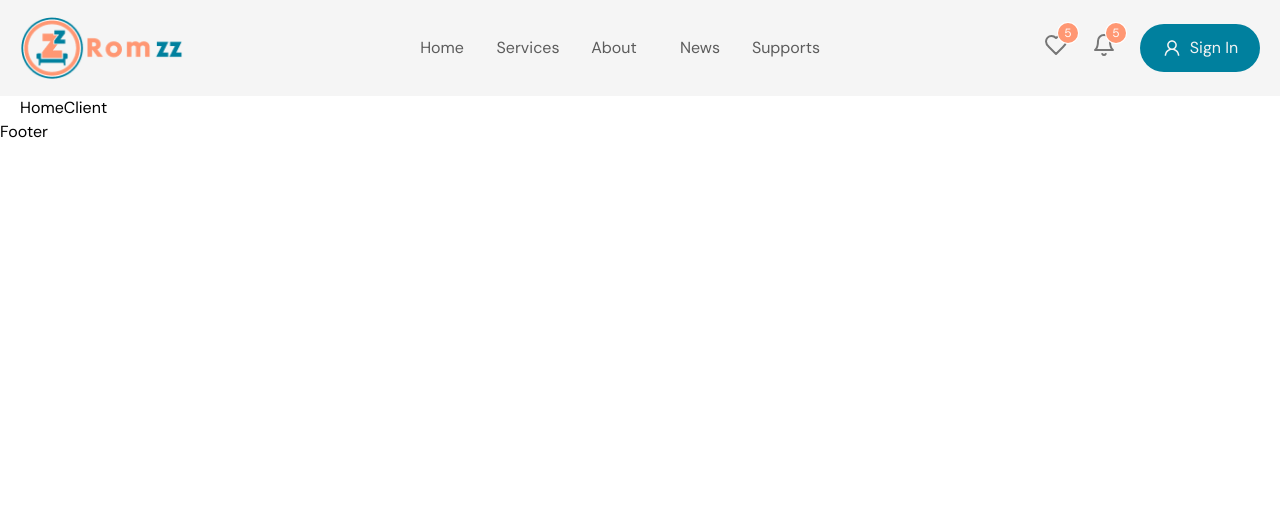
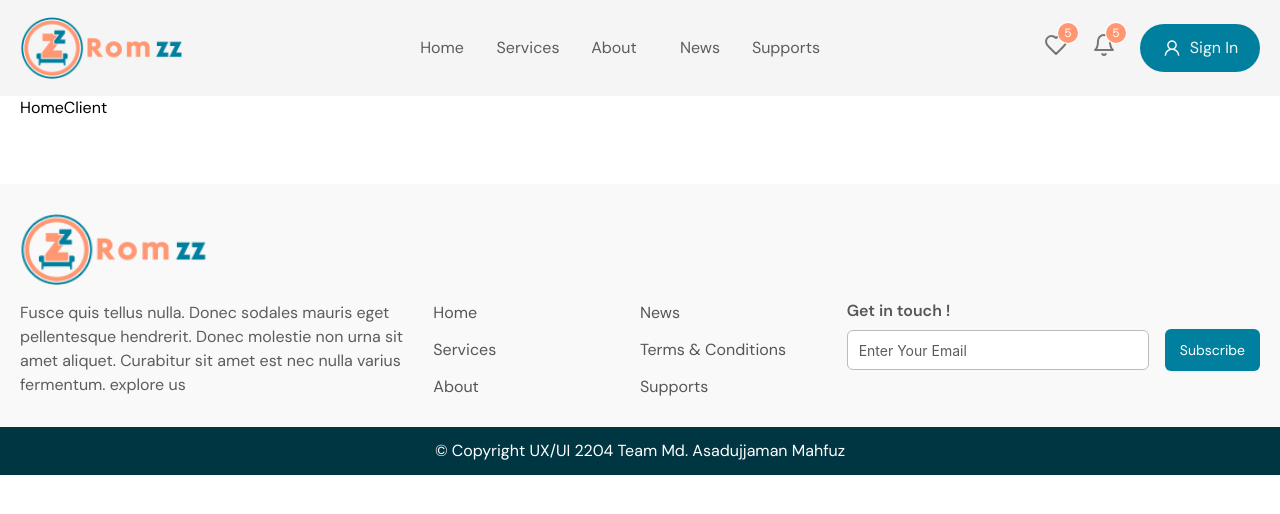
Before and after one commit to sparktechagency/romzz-frontend, a Next.js app: page / in a window 1280 px wide. Shown: the top 514 px of the page. Built offline with nearby package versions, Linux system fonts and the light colour scheme.

Commit message:
:art: footer design

```diff
--- a/src/components/shared/Footer.tsx
+++ b/src/components/shared/Footer.tsx
@@ -1,8 +1,141 @@
-import React from 'react'
+"use client"
+import Image from 'next/image';
+import Link from 'next/link';
+import React, { useState } from 'react';
+import Logo from "@/assets/Logo.png";
+import Heading from './Heading';
+import { Button, Input } from 'antd';
 
 const Footer = () => {
+    const [keyword, setKeyword] = useState("");
+
+    const item = [
+        {
+            label: "Home",
+            path: "/"
+        },
+        {
+            label: "Services",
+            path: "/services"
+        },
+        {
+            label: "About",
+            path: "/about"
+        }
+    ]
+
+    const items = [
+        {
+            label: "News",
+            path: "/news"
+        },
+        {
+            label: "Terms & Conditions",
+            path: "/term-and-conditions"
+        },
+        {
+            label: "Supports",
+            path: "/supports"
+        }
+    ]
     return (
-        <div>Footer</div>
+        <div
+            className='bg-[#F9F9F9] mt-6 md:mt-16'
+
+        >
+            <div className='container grid grid-cols-12 py-[30px] gap-8 md:gap-0'>
+                 <Link href={"/"} className='col-span-12 mb-4'>
+                    <Image alt='Logo' src={Logo} width={188} height={150} />
+                </Link>
+                <div className='col-span-12 sm:col-span-6  md:col-span-4 lg:col-span-4 mx-auto sm:mx-0'>
+                    <p className='text-base'>
+                        Fusce quis tellus nulla. Donec sodales mauris eget pellentesque hendrerit. Donec molestie
+                        non urna sit amet aliquet. Curabitur sit amet est nec nulla varius fermentum. explore us
+                    </p>
+                </div>
+
+                <div className='col-span-6 sm:col-span-6  md:col-span-4 lg:col-span-2 flex flex-col gap-4'>
+                    {
+                        item.map((menu, index) => {
+                            return(
+                                <Link
+                                    key={index}
+                                    className={`
+                                        h-[21px]
+                                        font-normal text-[16px] leading-6
+                                        text-[#555656]
+                                        border-[#D9D9D9]
+                                    `}
+                                    href={`${menu.path}`}
+                                >
+                                    {menu.label}
+                                </Link>
+                            )
+                        })
+                    }
+                </div>
+
+                <div className='col-span-6 sm:col-span-6  md:col-span-4 lg:col-span-2 flex flex-col gap-4'>
+                    {
+                        items.map((menu, index) => {
+                            return(
+                                <Link
+                                    key={index}
+                                    className={`
+                                        h-[21px]
+                                        font-normal text-[16px] leading-6
+                                        text-[#555656]
+                                        border-[#D9D9D9]
+                                    `}
+                                    href={`${menu.path}`}
+                                >
+                                    {menu.label}
+                                </Link>
+                            )
+                        })
+                    }
+                </div>
+
+                <div className='col-span-12 sm:col-span-6  md:col-span-4 lg:col-span-4'>
+                    <Heading name='Get in touch !' style='font-semibold text-[16px] leading-[20px] text-[#575757] mb-2' />
+                    <div className='w-full flex md:items-center flex-col md:flex-row gap-4'>
+                        <Input
+                            placeholder='Enter Your Email'
+                            style={{
+                                width: "100%",
+                                height: 40,
+                                border: "1px solid #BBBBBB",
+                                boxShadow: "none",
+                                outline: "none",
+                                color: "#5C5C5C",
+                                background:"#FFFFFF"
+                            }}
+                            value={keyword}
+                            onChange={(e)=>setKeyword(e.target.value)}
+                            className='placeholder:text-[#5C5C5C]'
+                        />
+
+                        <Button
+                            onClick={()=>setKeyword("")}
+                            htmlType='submit'
+                            style={{
+                                background: "#00809E",
+                                color: "white",
+                                border: "none",
+                                height: 42
+                            }}
+                        >
+                            Subscribe
+                        </Button>
+
+                    </div>
+                </div>
+            </div>
+
+            <div className='bg-[#003642] py-3'>
+                <p className='text-center text-[#ffffff]'>© Copyright UX/UI 2204 Team Md. Asadujjaman Mahfuz</p>
+            </div>
+        </div>
     )
 }
 
```
Also changed, not shown: public/footer.png (added).
